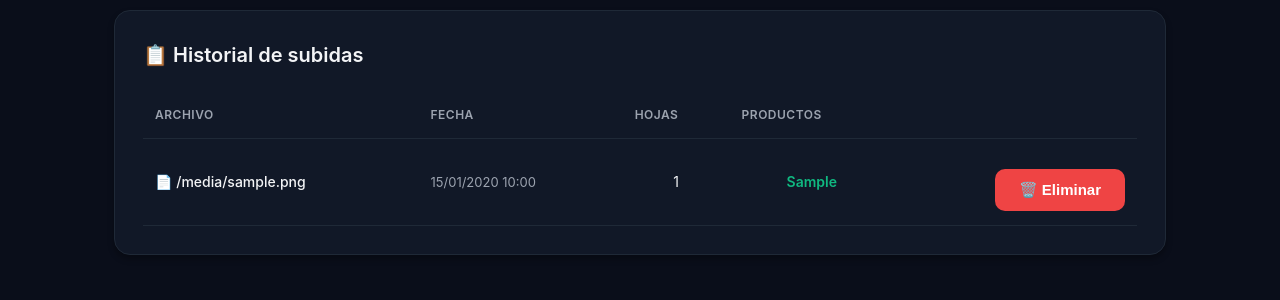
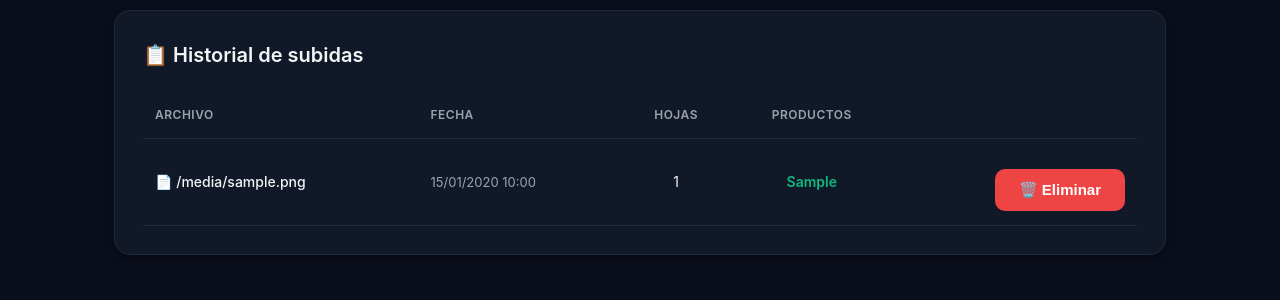
Before and after one commit to Csuarezgurruchaga/argenfuego-price-search, a FastAPI app: template app/templates/uploads.html in a window 1280 px wide. Shown: the part 121-421 px from the top of the page. Run offline with FastAPI, Linux system fonts and the light colour scheme; the template is opened without the code that fills it: most values are stand-ins (such as "Sample title", 1, 10 or a date in 2020).

Commit message:
Fix: Center align 'Hojas' and 'Productos' headers in uploads table

```diff
--- a/app/static/styles.css
+++ b/app/static/styles.css
@@ -259,6 +259,12 @@ th {
   letter-spacing: 0.5px;
 }
 
+/* Align numeric columns in uploads table */
+table th:nth-child(3),
+table th:nth-child(4) {
+  text-align: center;
+}
+
 tr:hover {
   background: var(--card-hover);
 }
```
